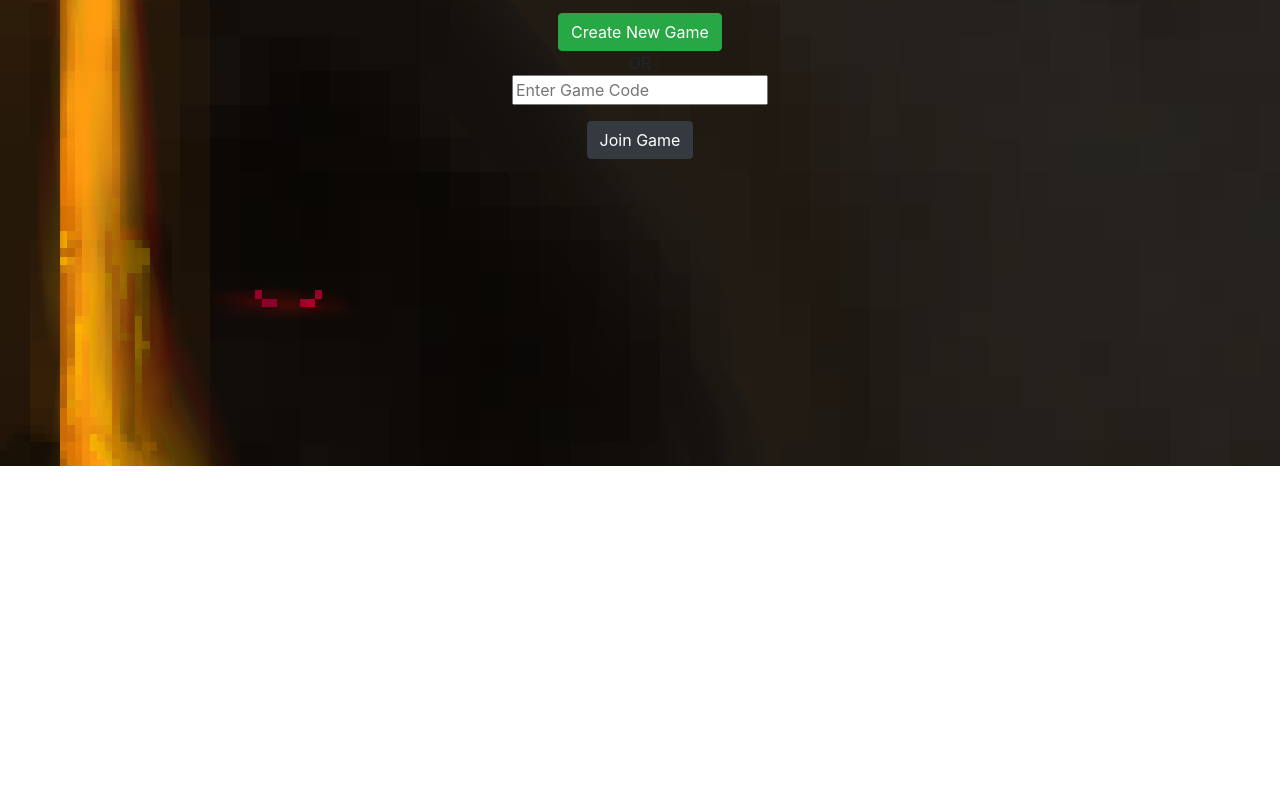
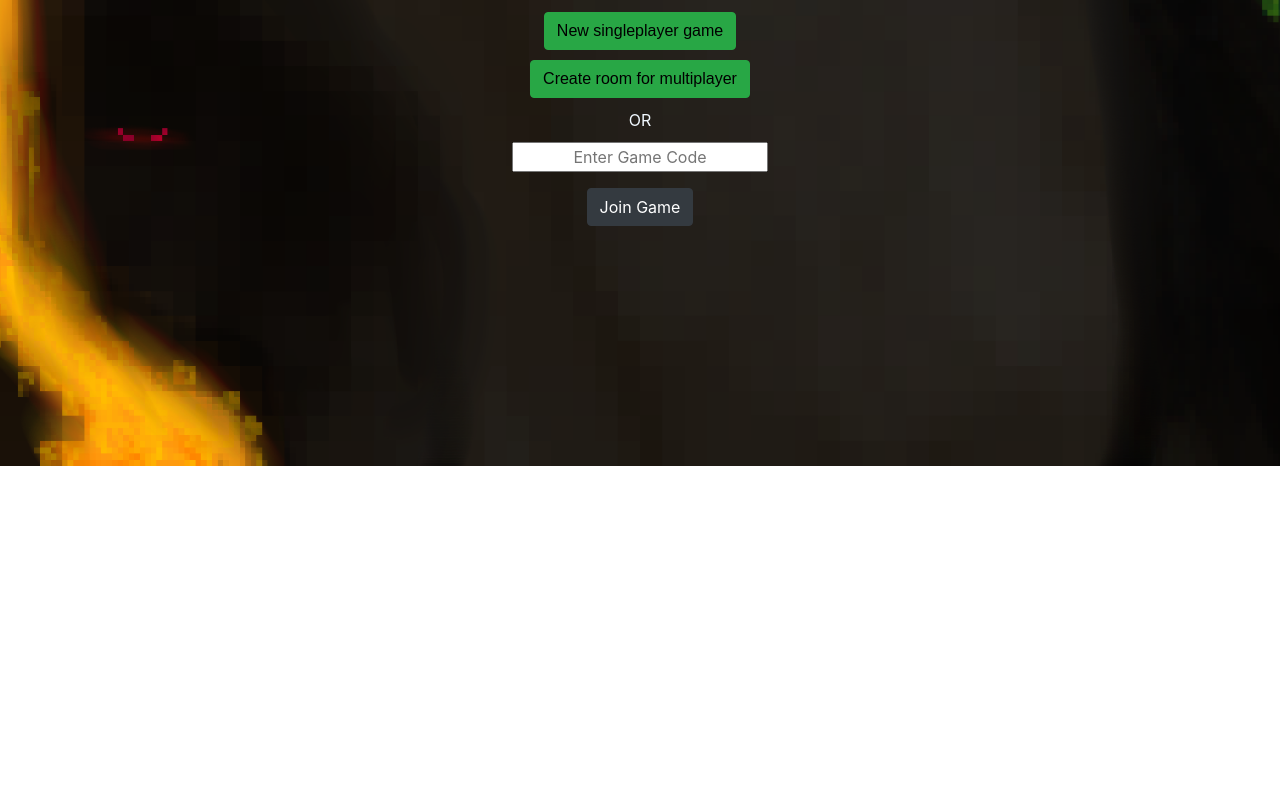
Before and after one commit to doomedboi/cardroguelike, a plain HTML site: page src/game/index.html in a window 1280 px wide. Shown: the part 334-1122 px from the top of the page. After the commit the page ends 800 px from the top, so only its background shows below. Drawn offline with nearby package versions, Linux system fonts and the light colour scheme; no server answers.

```diff
--- a/src/game/index.html
+++ b/src/game/index.html
@@ -12,26 +12,40 @@
     </style>
 </head>
 
-<body>
+<body style="height: 100vh">
 <div class="bg-image" style="
-      background-image: url('./resources/bg.png');
+      background: url('./resources/bg.png') no-repeat center center fixed;
+  -webkit-background-size: cover;
+  -moz-background-size: cover;
+  -o-background-size: cover;
+  background-size: cover;;
+
     ">
+    <span id="createdGameId"style="position: absolute"></span>
 <section class="vh-100">
     <div class="container h-100">
-        <span id="createdGameId"></span>
         <div id="startScreen" class="h-100">
             <div class="d-flex flex-column align-items-center justify-content-center h-100">
-                <p class="text-danger">Our roguelike</p>
+                <p class="text-danger" style="font-family: fantasy;font-size: 60px">CARDEST DANGEON</p>
                 <button
+                        style="margin-bottom: 10px;font-family: fantasy;color: black"
                         type="submit"
                         class="btn btn-success"
-                        id="newGameBtn"
+                        id="singleplayerBtn"
                 >
-                    Create New Game
+                    New singleplayer game
                 </button>
-                <div>OR</div>
+                <button
+                        style="margin-bottom: 10px;font-family: fantasy;color: black"
+                        type="submit"
+                        class="btn btn-success"
+                        id="multiplayerBtn"
+                >
+                    Create room for multiplayer
+                </button>
+                <div style="color: aliceblue;margin-bottom: 10px">OR</div>
                 <div class="form-group">
-                    <input type="text" placeholder="Enter Game Code" id="joinGameId"/>
+                    <input type="text" placeholder="Enter Game Code" id="joinGameId"; style="text-align: center"/>
                 </div>
                 <button
                         type="submit"
@@ -42,13 +56,11 @@
                 </button>
             </div>
         </div>
-
-        <div id="gameScreen" class="h-100">
+        <div id="gameScreen" class="h-100" style="display: none; height: 100vh">
             <div class="d-flex flex-column align-items-center justify-content-center h-100">
                 <canvas id="myCanvas"></canvas>
             </div>
         </div>
-
     </div>
 </section>
     </div>
--- a/src/game/main.js
+++ b/src/game/main.js
@@ -28,7 +28,8 @@
 /* init html elems */
 const startScreen = document.getElementById("startScreen")
 const gameScreen = document.getElementById("gameScreen")
-const newGameBtn = document.getElementById("newGameBtn")
+const sinleplayerBtn = document.getElementById("singleplayerBtn")
+const newGameBtn = document.getElementById("multiplayerBtn")
 const codeInput = document.getElementById("joinGameId")
 const joinGameBtn = document.getElementById("joinGameBtn")
 const createdGameId = document.getElementById("createdGameId")
```
Also changed, not shown: src/game/resources/Barrel.PNG.
